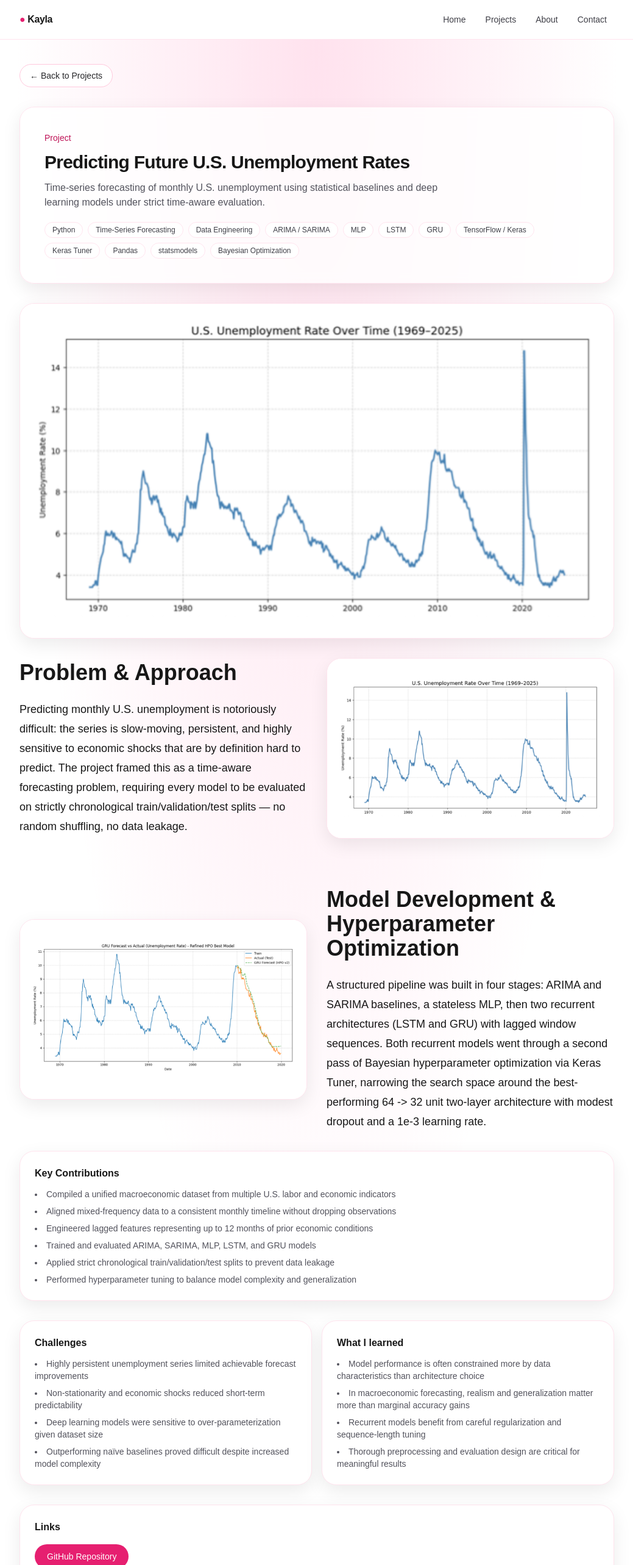
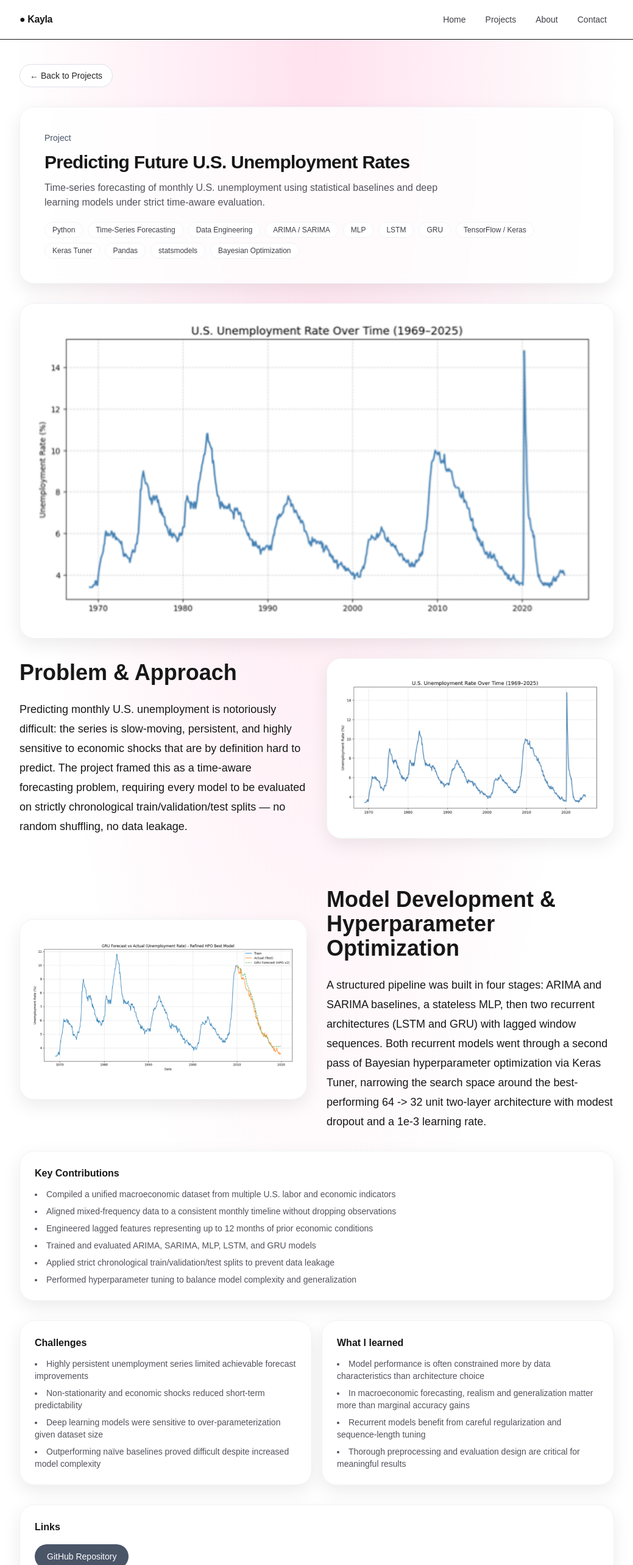
Before and after one commit to kayladipaolo/portfolio, a Next.js app: page /projects/ai-project in a window 1280 px wide. Shown: the top 2566 px of the page at 61% size, without its empty margins (120-1159 px from the left). Built offline with nearby package versions, Linux system fonts and the light colour scheme.

Commit message:
Update portfolio

```diff
--- a/app/contact/page.tsx
+++ b/app/contact/page.tsx
@@ -9,7 +9,7 @@ export default function ContactPage() {
 
   return (
     <div className="space-y-8">
-      <section className="rounded-3xl border border-[var(--blush-100)] bg-white/80 p-10 shadow-[0_10px_30px_rgba(0,0,0,0.08)] backdrop-blur">
+      <section className="rounded-3xl border border-[var(--surface-100)] bg-white/80 p-10 shadow-[0_10px_30px_rgba(0,0,0,0.08)] backdrop-blur">
         <h1 className="text-3xl font-semibold tracking-tight">Contact</h1>
         <p className="mt-3 max-w-2xl text-zinc-600">
           Thank you for taking the time to visit my portfolio! I’m always excited
@@ -18,7 +18,7 @@ export default function ContactPage() {
 
         <div className="mt-8 grid gap-4 md:grid-cols-2">
           {/* Email */}
-          <div className="rounded-3xl border border-[var(--blush-100)] bg-white p-6">
+          <div className="rounded-3xl border border-[var(--surface-100)] bg-white p-6">
             <div className="text-sm font-semibold">Email</div>
 
             <div className="mt-3 flex items-center justify-between gap-4 rounded-xl border border-zinc-200 bg-zinc-50 px-4 py-3">
@@ -35,7 +35,7 @@ export default function ContactPage() {
                 ${
                 copied
                     ? "bg-green-100 text-green-700 border border-green-200"
-                    : "border border-[var(--blush-200)] hover:bg-[var(--blush-50)]"
+                    : "border border-[var(--surface-200)] hover:bg-[var(--surface-50)]"
                 }
             `}
             >
@@ -49,7 +49,7 @@ export default function ContactPage() {
             href={linkedin}
             target="_blank"
             rel="noreferrer"
-            className="block rounded-3xl border border-[var(--blush-100)] bg-white p-6 hover:bg-[var(--blush-50)]"
+            className="block rounded-3xl border border-[var(--surface-100)] bg-white p-6 hover:bg-[var(--surface-50)]"
           >
             <div className="text-sm font-semibold">LinkedIn</div>
             <div className="mt-3 text-sm text-zinc-600">View my LinkedIn profile</div>
--- a/app/globals.css
+++ b/app/globals.css
@@ -4,17 +4,15 @@
   --background: #ffffff;
   --foreground: #171717;
 
-  /* pink theme */
-  --blush-50: #fff1f6;
-  --blush-100: #ffe4ee;
-  --blush-200: #ffc9dd;
-  --blush-300: #ff9fc4;
-  --blush-400: #ff6aa7;
-  --blush-500: #ff3d8d;
-  --blush-600: #e61f70;
-  --blush-700: #bf1458;
-  --blush-800: #971244;
-  --blush-900: #741136;
+  /* neutral/slate */
+  --surface-50: #f8f9fb;
+  --surface-100: #f1f3f7;
+  --surface-200: #dde1e9;
+  --surface-300: #c2c8d4;
+  --surface-400: #a3aec0;
+  --surface-500: #8892a4;
+  --surface-700: #4a5568;
+  --surface-900: #1e293b;
 }
 
 @theme inline {
--- a/app/projects/[slug]/page.tsx
+++ b/app/projects/[slug]/page.tsx
@@ -18,14 +18,14 @@ export default async function ProjectDetailPage({
       {/* Back link */}
       <Link
         href="/projects"
-        className="inline-flex items-center gap-2 rounded-full border border-[var(--blush-200)] bg-white px-4 py-2 text-sm text-zinc-800 hover:bg-[var(--blush-50)]"
+        className="inline-flex items-center gap-2 rounded-full border border-[var(--surface-200)] bg-white px-4 py-2 text-sm text-zinc-800 hover:bg-[var(--surface-50)]"
       >
         ← Back to Projects
       </Link>
 
       {/* Header */}
-      <section className="rounded-3xl border border-[var(--blush-100)] bg-white/80 p-10 shadow-[0_10px_30px_rgba(0,0,0,0.08)] backdrop-blur">
-        <p className="text-sm font-medium text-[var(--blush-700)]">Project</p>
+      <section className="rounded-3xl border border-[var(--surface-100)] bg-white/80 p-10 shadow-[0_10px_30px_rgba(0,0,0,0.08)] backdrop-blur">
+        <p className="text-sm font-medium text-[var(--surface-700)]">Project</p>
         <h1 className="mt-3 text-3xl font-semibold tracking-tight">{p.title}</h1>
         <p className="mt-3 max-w-2xl text-zinc-600">{p.tagline}</p>
 
@@ -33,7 +33,7 @@ export default async function ProjectDetailPage({
           {p.stack.map((s) => (
             <span
               key={s}
-              className="rounded-full border border-[var(--blush-100)] bg-white px-3 py-1 text-xs text-zinc-700"
+              className="rounded-full border border-[var(--surface-100)] bg-white px-3 py-1 text-xs text-zinc-700"
             >
               {s}
             </span>
@@ -42,7 +42,7 @@ export default async function ProjectDetailPage({
       </section>
 
       {p.heroImage && (
-        <section className="overflow-hidden rounded-3xl border border-[var(--blush-100)] bg-white shadow-[0_10px_30px_rgba(0,0,0,0.08)]">
+        <section className="overflow-hidden rounded-3xl border border-[var(--surface-100)] bg-white shadow-[0_10px_30px_rgba(0,0,0,0.08)]">
           <div className="relative aspect-[16/9] w-full bg-white">
             <Image
               src={p.heroImage}
@@ -76,7 +76,7 @@ export default async function ProjectDetailPage({
               {section.images && section.images.length > 0 ? (
                 <div className="grid grid-cols-1 gap-3">
                   {section.images.map((src, i) => (
-                    <div key={src + i} className="overflow-hidden rounded-2xl border border-[var(--blush-100)] bg-white shadow-[0_10px_30px_rgba(0,0,0,0.08)]">
+                    <div key={src + i} className="overflow-hidden rounded-2xl border border-[var(--surface-100)] bg-white shadow-[0_10px_30px_rgba(0,0,0,0.08)]">
                       <div className="relative aspect-[16/10] w-full bg-white">
                         <Image src={src} alt={`${section.title} ${i + 1}`} fill className="object-contain p-3" />
                       </div>
@@ -84,7 +84,7 @@ export default async function ProjectDetailPage({
                   ))}
                 </div>
               ) : section.image && (
-                <div className="overflow-hidden rounded-3xl border border-[var(--blush-100)] bg-white shadow-[0_10px_30px_rgba(0,0,0,0.08)]">
+                <div className="overflow-hidden rounded-3xl border border-[var(--surface-100)] bg-white shadow-[0_10px_30px_rgba(0,0,0,0.08)]">
                   <div className="relative aspect-[16/10] w-full bg-white">
                     <Image src={section.image} alt={section.title} fill className="object-contain p-4" />
                   </div>
@@ -96,7 +96,7 @@ export default async function ProjectDetailPage({
       ) : null}
 
       {p.videos?.length ? (
-        <section className="rounded-3xl border border-[var(--blush-100)] bg-white p-6 shadow-[0_10px_30px_rgba(0,0,0,0.08)]">
+        <section className="rounded-3xl border border-[var(--surface-100)] bg-white p-6 shadow-[0_10px_30px_rgba(0,0,0,0.08)]">
           <div className="mb-6">
             <p className="text-sm font-semibold uppercase tracking-[0.2em] text-[var(--muted)]">
               Demo
@@ -114,7 +114,7 @@ export default async function ProjectDetailPage({
                 </h3>
 
                 <video
-                  className="w-full rounded-2xl border border-[var(--blush-100)] bg-black"
+                  className="w-full rounded-2xl border border-[var(--surface-100)] bg-black"
                   src={src}
                   controls
                   playsInline
@@ -128,7 +128,7 @@ export default async function ProjectDetailPage({
       {/* Overview boxes */}
 
       {/* Key Contributions */}
-      <section className="rounded-3xl border border-[var(--blush-100)] bg-white p-6 shadow-[0_10px_30px_rgba(0,0,0,0.08)]">
+      <section className="rounded-3xl border border-[var(--surface-100)] bg-white p-6 shadow-[0_10px_30px_rgba(0,0,0,0.08)]">
         <h2 className="font-semibold">Key Contributions</h2>
         <ul className="mt-3 list-inside list-disc space-y-2 text-sm text-zinc-600">
           {p.bullets.map((b) => (
@@ -141,7 +141,7 @@ export default async function ProjectDetailPage({
       {(p.challenges?.length || p.learnings?.length) && (
         <section className="grid gap-4 md:grid-cols-2">
           {p.challenges?.length ? (
-            <div className="rounded-3xl border border-[var(--blush-100)] bg-white p-6 shadow-[0_10px_30px_rgba(0,0,0,0.08)]">
+            <div className="rounded-3xl border border-[var(--surface-100)] bg-white p-6 shadow-[0_10px_30px_rgba(0,0,0,0.08)]">
               <h2 className="font-semibold">Challenges</h2>
               <ul className="mt-3 list-inside list-disc space-y-2 text-sm text-zinc-600">
                 {p.challenges.map((c) => (
@@ -152,7 +152,7 @@ export default async function ProjectDetailPage({
           ) : null}
 
           {p.learnings?.length ? (
-            <div className="rounded-3xl border border-[var(--blush-100)] bg-white p-6 shadow-[0_10px_30px_rgba(0,0,0,0.08)]">
+            <div className="rounded-3xl border border-[var(--surface-100)] bg-white p-6 shadow-[0_10px_30px_rgba(0,0,0,0.08)]">
               <h2 className="font-semibold">What I learned</h2>
               <ul className="mt-3 list-inside list-disc space-y-2 text-sm text-zinc-600">
                 {p.learnings.map((l) => (
@@ -166,7 +166,7 @@ export default async function ProjectDetailPage({
 
       {/* Links (optional) */}
       {p.links?.length ? (
-        <section className="rounded-3xl border border-[var(--blush-100)] bg-white p-6 shadow-[0_10px_30px_rgba(0,0,0,0.08)]">
+        <section className="rounded-3xl border border-[var(--surface-100)] bg-white p-6 shadow-[0_10px_30px_rgba(0,0,0,0.08)]">
           <h2 className="font-semibold">Links</h2>
           <div className="mt-4 flex flex-wrap gap-3">
             {p.links.map((lnk) => (
@@ -175,7 +175,7 @@ export default async function ProjectDetailPage({
                 href={lnk.href}
                 target="_blank"
                 rel="noreferrer"
-                className="rounded-full bg-[var(--blush-600)] px-5 py-2.5 text-sm font-medium text-white hover:bg-[var(--blush-700)]"
+                className="rounded-full bg-[var(--surface-700)] px-5 py-2.5 text-sm font-medium text-white hover:bg-[var(--surface-700)]"
               >
                 {lnk.label}
               </a>
--- a/app/projects/page.tsx
+++ b/app/projects/page.tsx
@@ -4,7 +4,7 @@ import { projects } from "@/data/projects";
 export default function ProjectsPage() {
   return (
     <div className="space-y-8">
-      <div className="rounded-3xl border border-[var(--blush-100)] bg-white/80 p-8 shadow-[0_10px_30px_rgba(0,0,0,0.08)] backdrop-blur">
+      <div className="rounded-3xl border border-[var(--surface-100)] bg-white/80 p-8 shadow-[0_10px_30px_rgba(0,0,0,0.08)] backdrop-blur">
         <h1 className="text-3xl font-semibold tracking-tight">Projects</h1>
         <p className="mt-2 text-zinc-600">
           A few builds I’m proud of — complex problem, far from clear solution ;), real outcome (thank goodness).
@@ -16,9 +16,9 @@ export default function ProjectsPage() {
           <Link
             key={p.slug}
             href={`/projects/${p.slug}`}
-            className="group rounded-3xl border border-[var(--blush-100)] bg-white p-6 shadow-[0_10px_30px_rgba(0,0,0,0.08)] transition hover:-translate-y-0.5 hover:border-[var(--blush-200)]"
+            className="group rounded-3xl border border-[var(--surface-100)] bg-white p-6 shadow-[0_10px_30px_rgba(0,0,0,0.08)] transition hover:-translate-y-0.5 hover:border-[var(--surface-200)]"
           >
-            <h2 className="text-lg font-semibold tracking-tight group-hover:text-[var(--blush-700)]">
+            <h2 className="text-lg font-semibold tracking-tight group-hover:text-[var(--surface-700)]">
               {p.title}
             </h2>
             <p className="mt-2 text-sm text-zinc-600">{p.tagline}</p>
@@ -27,7 +27,7 @@ export default function ProjectsPage() {
               {p.stack.map((t) => (
                 <span
                   key={t}
-                  className="rounded-full border border-[var(--blush-100)] bg-white px-3 py-1 text-xs text-zinc-700"
+                  className="rounded-full border border-[var(--surface-100)] bg-white px-3 py-1 text-xs text-zinc-700"
                 >
                   {t}
                 </span>
```
Also changed, not shown: app/about/page.tsx (+6 -8 lines), app/page.tsx (+13 -13 lines).
